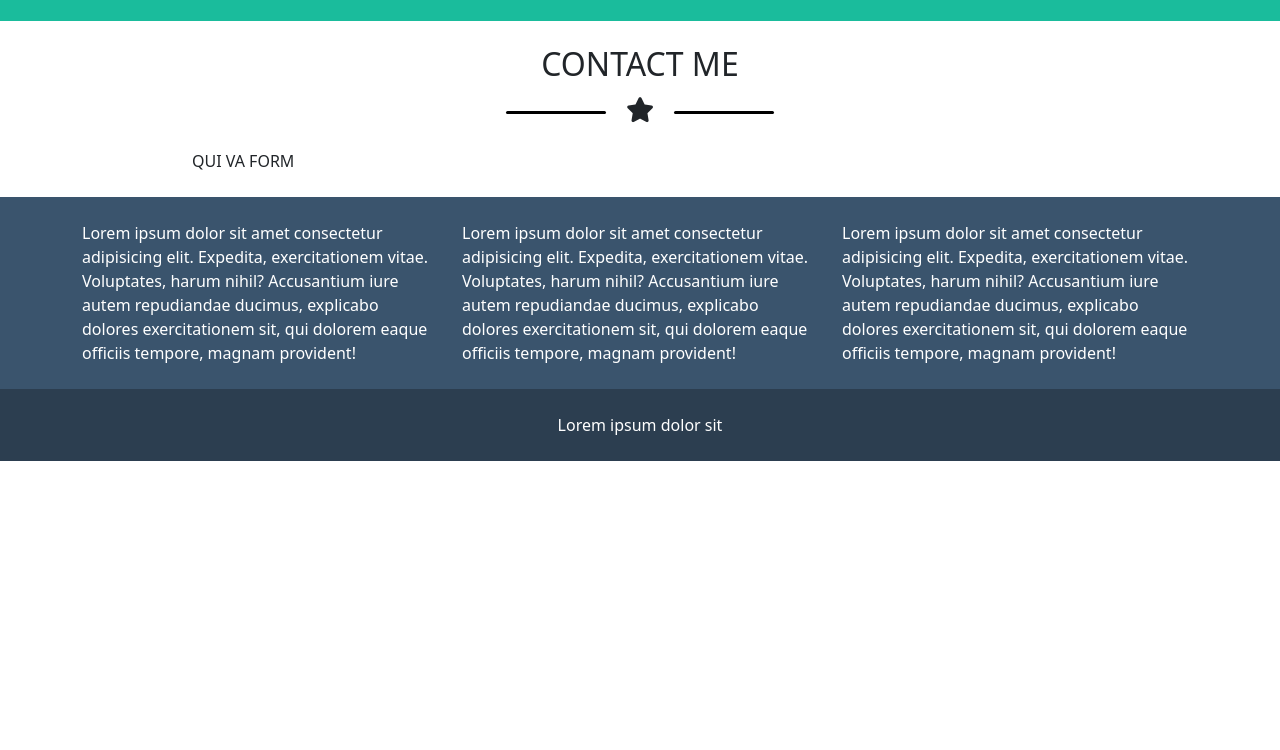
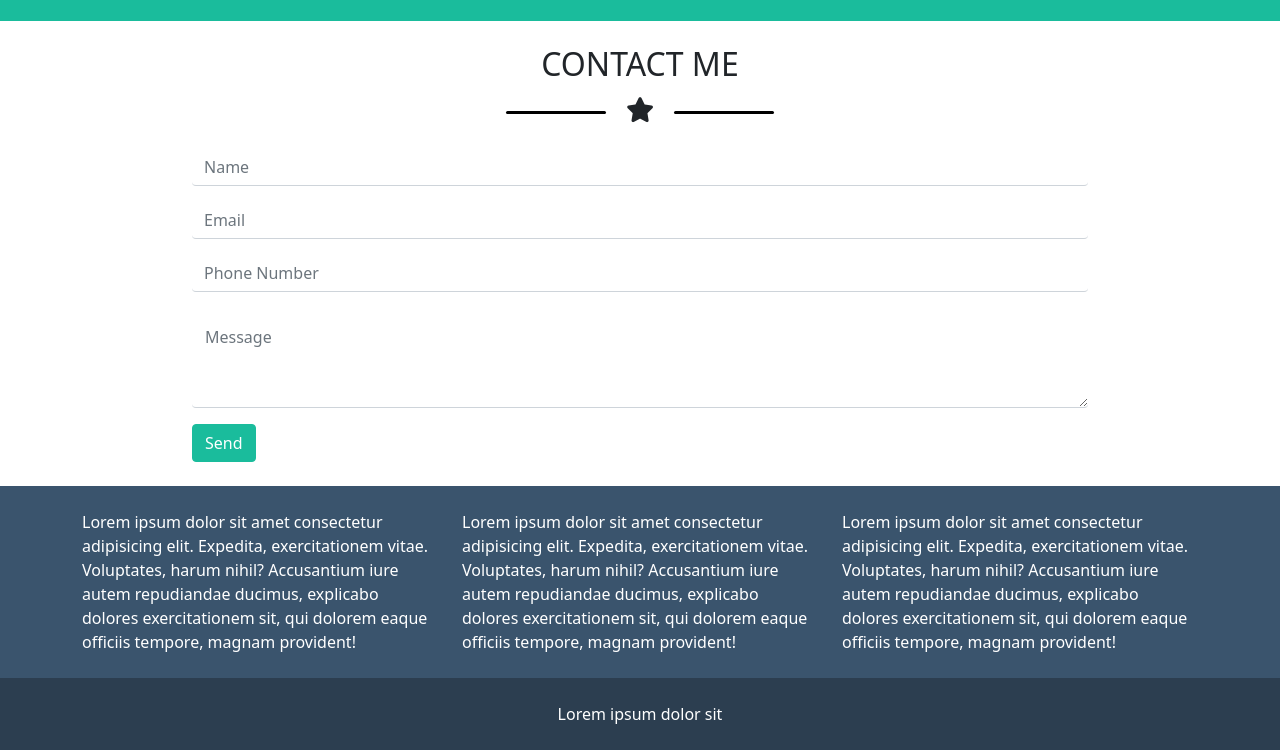
Before and after one commit to LorisP96/html-css-bootstrap-freelancer, a plain HTML site: page index.html in a window 1280 px wide. Shown: the part 1717-2467 px from the top of the page. Before the commit the page ends 2178 px from the top, so only its background shows below. Drawn offline with nearby package versions, Linux system fonts and the light colour scheme.

Commit message:
contact me content

```diff
--- a/css/style.css
+++ b/css/style.css
@@ -101,6 +101,29 @@ header h3 {
     border-radius: 15px;
 }
 
+.form-floating > label {
+    color: #6c757d;
+}
+
+.form-control {
+    border-top: transparent;
+    border-left: transparent;
+    border-right: transparent;
+}
+
+.form-control:focus {
+    box-shadow: none;
+    border-top: transparent;
+    border-left: transparent;
+    border-right: transparent;
+    border-bottom: 1px solid #d0d5db;
+}
+
+form > .btn {
+    border-color: var(--green);
+    background-color: var(--green)
+}
+
 /********************* FOOTER **********************/
 
 footer {
--- a/index.html
+++ b/index.html
@@ -135,7 +135,30 @@
                 <div class="star"><i class="fa-solid fa-star"></i></div>
 
                 <div class="text-start">
-                    QUI VA FORM
+                    <form>
+                        <div class="mb-3">
+                            <label for="name" class="form-label visually-hidden">Name</label>
+                            <input type="text" class="form-control" id="email" placeholder="Name">
+                        </div>
+
+                        <div class="mb-3">
+                            <label for="email" class="form-label visually-hidden">Email address</label>
+                            <input type="email" class="form-control" id="email" placeholder="Email">
+                        </div>
+
+                        <div class="mb-3">
+                            <label for="phone-number" class="form-label visually-hidden">Phone Number</label>
+                            <input type="number" class="form-control" id="phone-number" placeholder="Phone Number">
+                        </div>
+
+                        <div class="form-floating mb-3">
+                            <textarea class="form-control" placeholder="Message" id="floatingTextarea2" style="height: 100px"></textarea>
+                            <label for="floatingTextarea2">Message</label>
+                        </div>
+
+                        <button type="submit" class="btn btn-primary">Send</button>
+
+                    </form>
                 </div>
             </div>
         </section>
```
